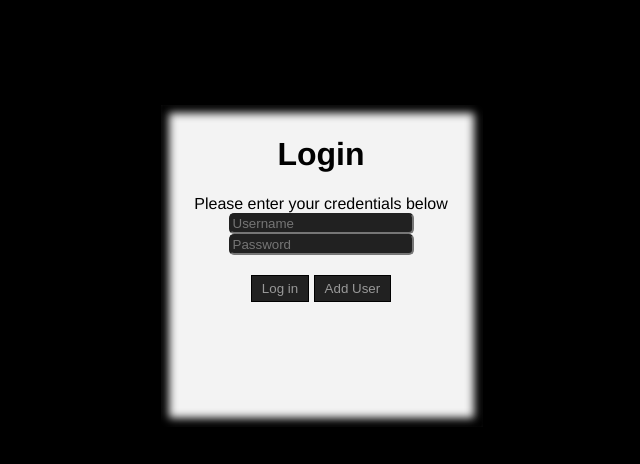
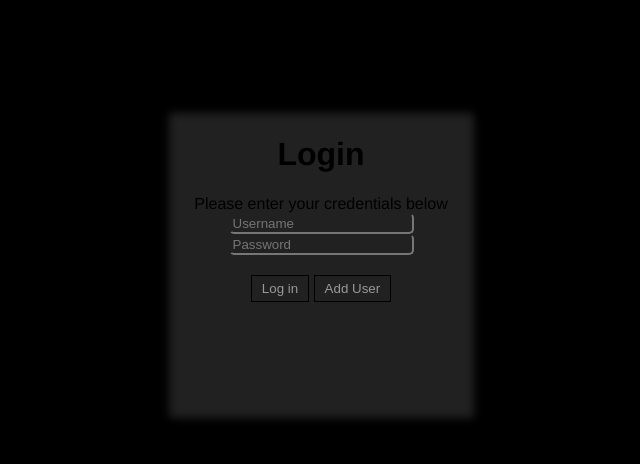
Before and after one commit to wsiao/WarmUp1, a Django app: page / in a window 1280 px wide. Shown: the top 464 px of the page, without its empty margins (318-958 px from the left). Run offline with Django 3.2, Linux system fonts and the light colour scheme; some libraries are stand-ins or nearby versions.

Commit message:
CSSAttempt

```diff
--- a/cL/static/frontEnd.css
+++ b/cL/static/frontEnd.css
@@ -5,8 +5,8 @@
     width: 300px;
     height: 300px;
     border: thick black solid;
-    background: #212121;
-    background-color: rgb(243,243,243);
+    background-color: #212121;
+    /**background-color: rgb(243,243,243);**/
     padding: 10px 12px 12px 10px;
 	-moz-box-shadow: 10px 10px 10px rgba(0,0,0,1) inset, -9px -9px 8px rgba(0,0,0,1) inset;
 	-webkit-box-shadow: 8px 8px 8px rgba(0,0,0,1) inset, -9px -9px 8px rgba(0,0,0,1) inset;
```
